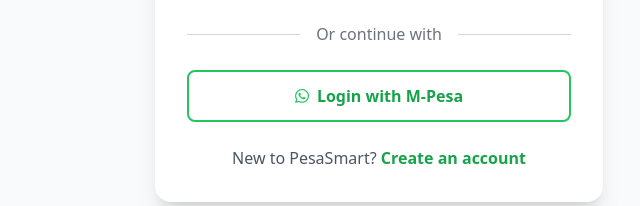
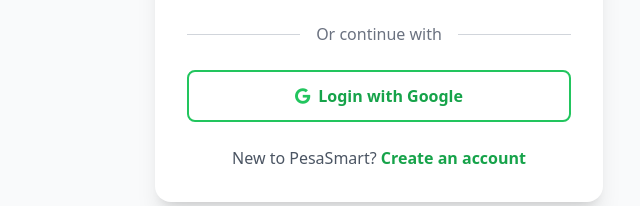
Before and after one commit to gitauwilly1/Pesa-Smart, a plain HTML site: page login.html in a window 1280 px wide. Shown: the part 594-800 px from the top of the page, 261-901 px from the left. Drawn offline with nearby package versions, Linux system fonts and the light colour scheme.

Commit message:
update login with google

```diff
--- a/login.html
+++ b/login.html
@@ -93,11 +93,11 @@
                             <div class="flex-1 border-t border-gray-300"></div>
                         </div>
 
-                        <!-- M-Pesa Login -->
+                        <!-- Google Login -->
                         <button type="button"
                                 class="w-full border-2 border-green-500 text-green-600 hover:bg-green-50 font-semibold py-3 rounded-lg transition duration-300 mb-4 flex items-center justify-center">
-                            <i class="fab fa-whatsapp mr-2 text-green-500"></i>
-                            Login with M-Pesa
+                            <i class="fab fa-google mr-2 text-green-500"></i>
+                            Login with Google
                         </button>
 
                         <!-- Register Link -->
```
